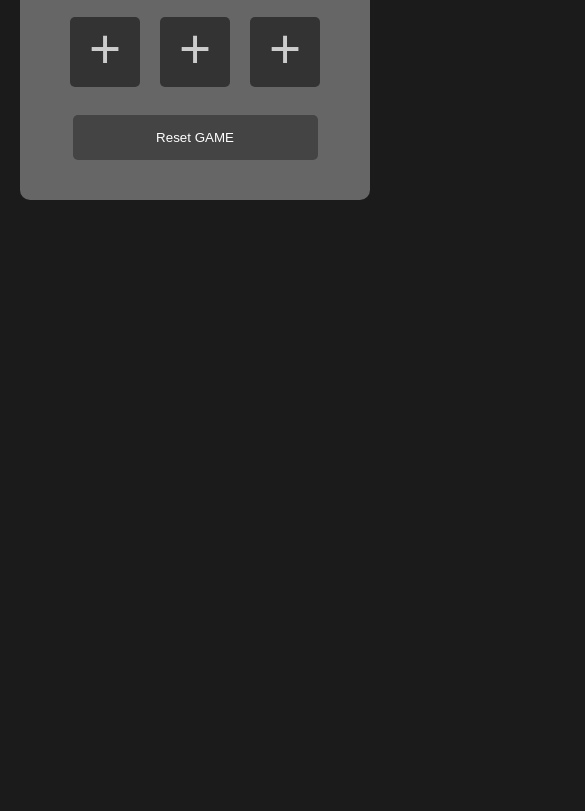
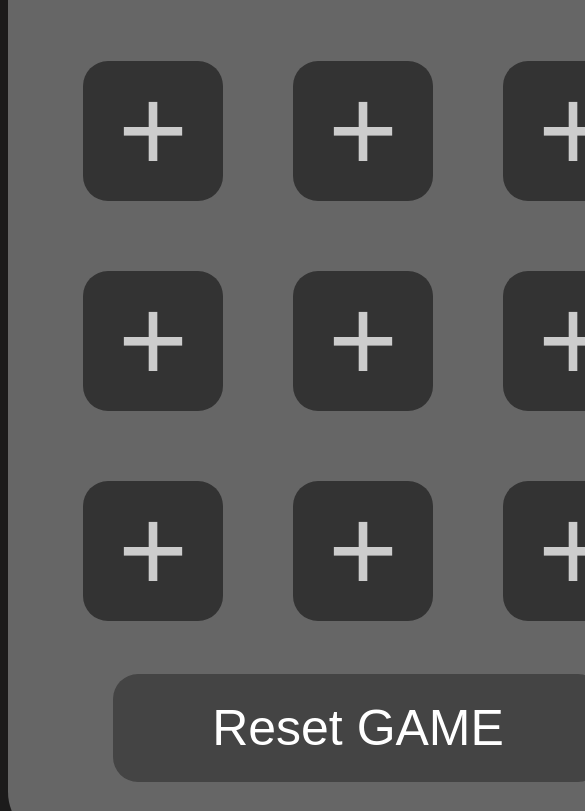
Before and after one commit to bi-yotch/Tic-Tac-Toe, a plain HTML site: page index.html in a window 390 px wide. Shown: the part 293-1104 px from the top of the page, 585 px wide, since content can reach past the window. Before the commit the page ends 844 px from the top, so only its background shows below. Drawn offline with nearby package versions, Linux system fonts and the light colour scheme.

Commit message:
Update style.css

```diff
--- a/style.css
+++ b/style.css
@@ -21,14 +21,6 @@ h1{
   padding-bottom: 40px;
   border-radius: 10px;
   text-align: center;
-}
-
-@media screen and (max-width: 500px) {
-  #container {
-    margin-top: 40px;
-    margin-left: auto;
-    margin-right: auto;
-  }
 }
 
 #board li{
@@ -65,3 +57,37 @@ h1{
 .x{
   color: magenta !important;
 }
+
+
+
+@media only screen
+    and (min-device-width: 375px)
+    /*and (min-device-height: 812px)
+    and (-webkit-device-pixel-ratio: 3)*/
+    and (orientation: portrait) {
+      #container {
+        width: 700px;
+        margin: 120px auto;
+        padding-bottom: 60px;
+        border-radius: 50px;
+      }
+
+      #board li{
+        float: left;
+        margin: 35px;
+        height: 140px;
+        width: 140px;
+        font-size: 120px;
+        border-radius: 25px;
+      }
+
+      h1 {
+        font-size: 80px;
+      }
+
+      #reset{
+        padding: 25px;
+        border-radius: 25px;
+        font-size: 50px;
+      }
+}
```
